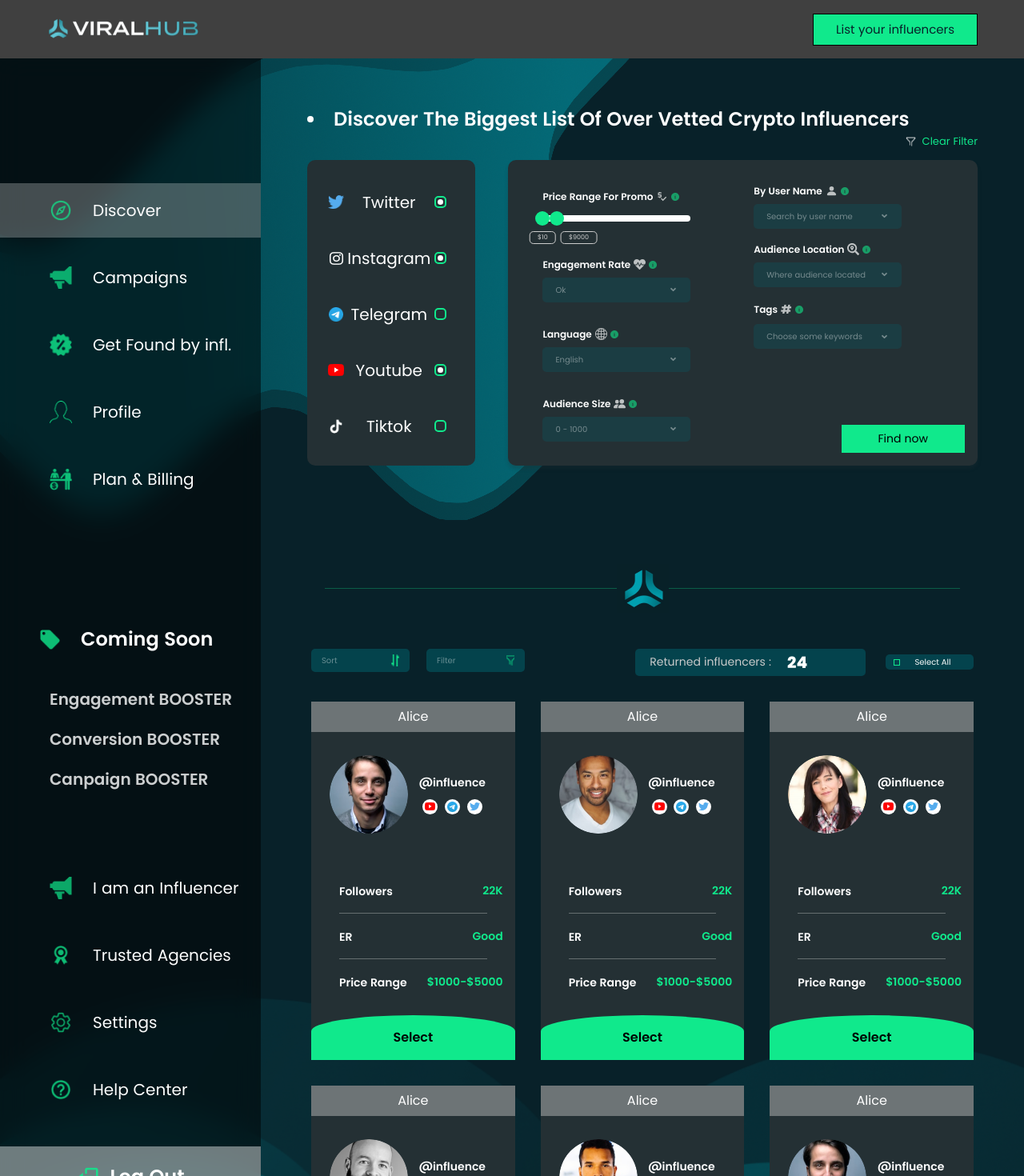
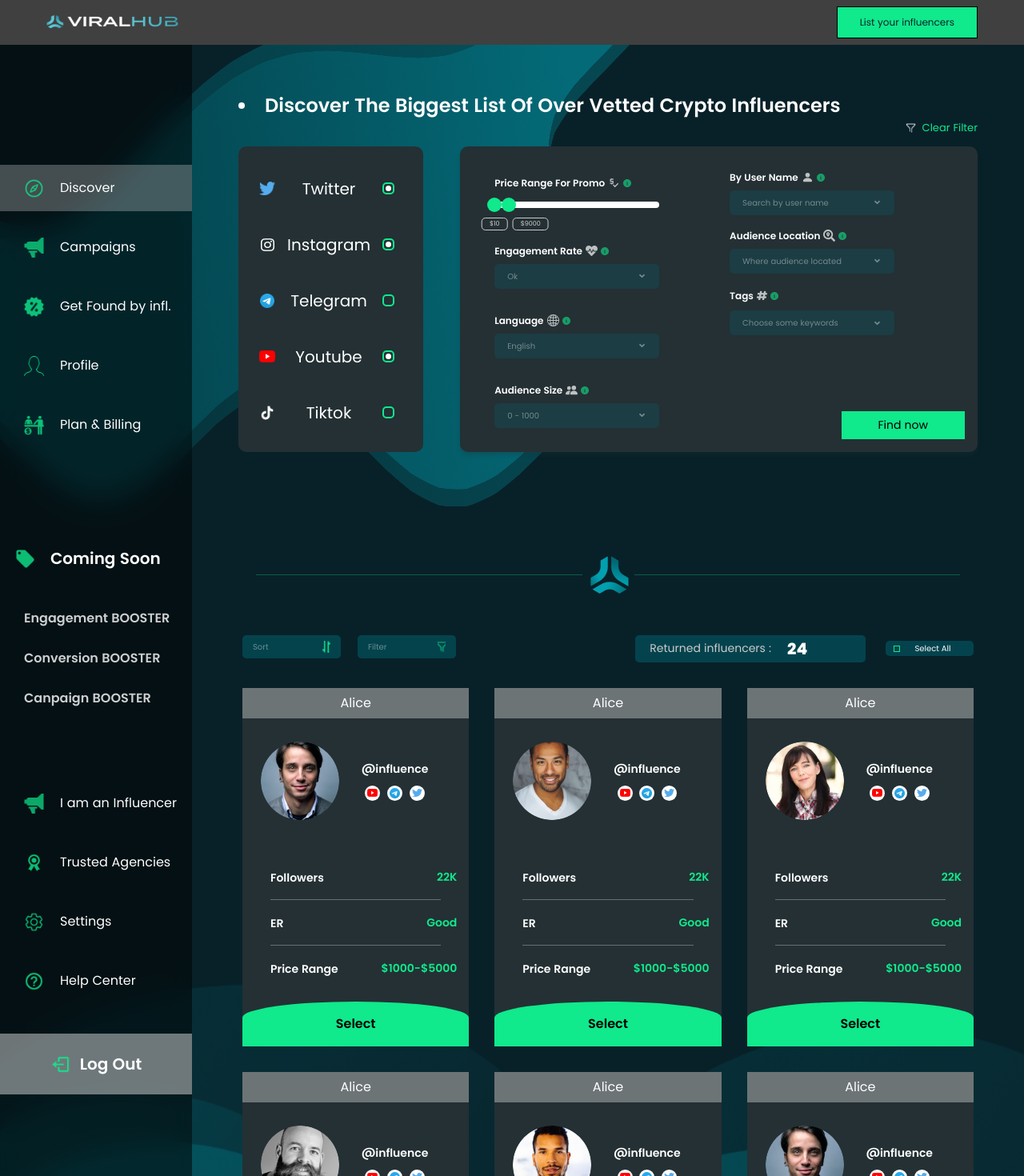
Before and after one commit to devlancer412/influx-frontend, a Next.js app: page / in a window 1280 px wide. Shown: the top 1470 px of the page at 80% size. Built offline with nearby package versions, Linux system fonts and the light colour scheme.

Commit message:
navbar and sidebar size fixed

```diff
--- a/components/layout/Navbar.tsx
+++ b/components/layout/Navbar.tsx
@@ -1,11 +1,14 @@
 import React from 'react';
+import Link from 'next/link';
 import Image from 'next/image';
 
 const Navbar: React.FC = () => {
   return (
-    <div className='w-full h-[73px] bg-[#404040] flex flex-row pr-[58px] pl-[38px] justify-between items-center'>
-      <Image src='/images/mark.png' width='227' height='80' />
-      <div className='py-[8px] px-7 border border-black bg-[#10E98C] hover:cursor-pointer text-[#082129] font-poppins text-[15px] leading-[22px]'>
+    <div className='w-full h-[56px] bg-[#404040] flex flex-row pr-[58px] pl-[38px] justify-between items-center'>
+      <Link href='/'>
+        <Image src='/images/mark.png' width='200' height='56' />
+      </Link>
+      <div className='py-[8px] px-7 border border-black bg-[#10E98C] hover:cursor-pointer text-[#082129] font-poppins text-[12px] leading-[22px]'>
         List your influencers
       </div>
     </div>
--- a/components/layout/Sidebar.tsx
+++ b/components/layout/Sidebar.tsx
@@ -70,43 +70,43 @@
   const router = useRouter();
 
   return (
-    <div className='flex flex-col w-[326px] bg-black bg-opacity-50 bg-blend-soft-light backdrop-blur-[15px]'>
-      <div className='w-full grid gap-y-4 grid-cols-1 mt-[156px]'>
+    <div className='flex flex-col bg-black bg-opacity-50 bg-blend-soft-light backdrop-blur-[15px] w-[240px]'>
+      <div className='w-full grid gap-y-4 grid-cols-1 mt-[150px]'>
         {pages.map((page: MenuProps) => (
           <Link key={page.url} href={page.url}>
             <div
-              className={`w-full pl-[62px] py-[20px] ${
+              className={`w-full pl-[30px] py-[15px] ${
                 router.pathname === page.url ? 'bg-[#D9D9D9] bg-opacity-30' : ''
               } flex flex-row justify-start items-center hover:cursor-pointer`}
             >
-              <Image src={page.iconUrl} width={28} height={28} />
-              <h3 className='text-white font-poppins text-[20px] leading-[28px] ml-[26px]'>
+              <Image src={page.iconUrl} width={25} height={25} />
+              <h3 className='text-white font-poppins leading-[28px] ml-[20px] text-[16px]'>
                 {page.title}
               </h3>
             </div>
           </Link>
         ))}
       </div>
-      <div className='w-full grid gap-y-4 grid-cols-1 mt-[128px]'>
+      <div className='w-full grid gap-y-4 grid-cols-1 mt-[100px]'>
         <Link href='/comingsoon'>
           <div className='flex flex-col items-start'>
             <div
-              className={`w-full pl-[50px] py-[20px] ${
+              className={`w-full pl-[20px] py-[20px] ${
                 router.pathname === '/comingsoon'
                   ? 'bg-[#D9D9D9] bg-opacity-30'
                   : ''
               } flex flex-row justify-start items-center hover:cursor-pointer`}
             >
-              <Image src='/icons/comingsoon.png' width={25} height={25} />
-              <h3 className='text-white font-poppins text-[24px] leading-[36px] ml-[26px] font-semibold'>
+              <Image src='/icons/comingsoon.png' width={23} height={23} />
+              <h3 className='text-white font-poppins leading-[36px] ml-[20px] font-semibold text-[20px]'>
                 Coming Soon
               </h3>
             </div>
-            <div className='grid grid-cols-1 gap-y-5 mt-[22px] text-start pl-[62px] opacity-80'>
+            <div className='grid grid-cols-1 gap-y-5 mt-[22px] text-start pl-[30px] opacity-80'>
               {comingsoons.map((title: string) => (
                 <h3
                   key={title}
-                  className='text-white font-poppins text-[20px] leading-[30px] font-semibold hover:cursor-pointer'
+                  className='text-white font-poppins leading-[30px] font-semibold hover:cursor-pointe text-[16px]'
                 >
                   {title}
                 </h3>
@@ -119,12 +119,12 @@
         {subpages.map((page: MenuProps) => (
           <Link key={page.url} href={page.url}>
             <div
-              className={`w-full pl-[62px] py-[20px] ${
+              className={`w-full pl-[30px] py-[15px] ${
                 router.pathname === page.url ? 'bg-[#D9D9D9] bg-opacity-30' : ''
               } flex flex-row justify-start items-center hover:cursor-pointer`}
             >
-              <Image src={page.iconUrl} width={28} height={28} />
-              <h3 className='text-white font-poppins text-[20px] leading-[28px] ml-[26px]'>
+              <Image src={page.iconUrl} width={25} height={25} />
+              <h3 className='text-white font-poppins leading-[28px] ml-[20px] text-[16px]'>
                 {page.title}
               </h3>
             </div>
@@ -132,8 +132,8 @@
         ))}
       </div>
       <div className='w-full py-[20px] bg-[#D9D9D9] bg-opacity-50 flex flex-row justify-center items-center hover:cursor-pointer mt-[37px]'>
-        <Image src='/icons/logout.png' width={30} height={30} />
-        <h3 className='text-white font-poppins text-[24px] leading-[36px] ml-[12px] font-semibold'>
+        <Image src='/icons/logout.png' width={25} height={25} />
+        <h3 className='text-white font-poppins text-[20px] leading-[36px] ml-[12px] font-semibold'>
           Log Out
         </h3>
       </div>
```
